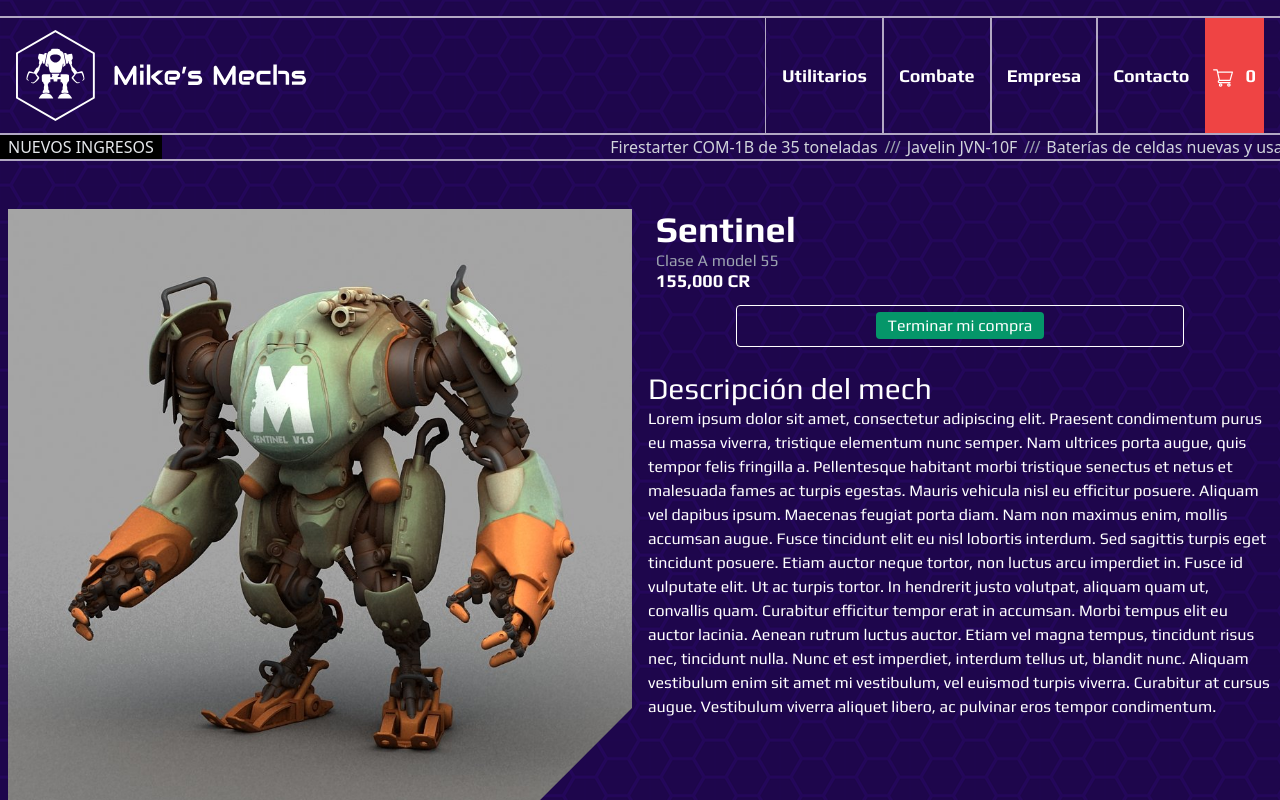
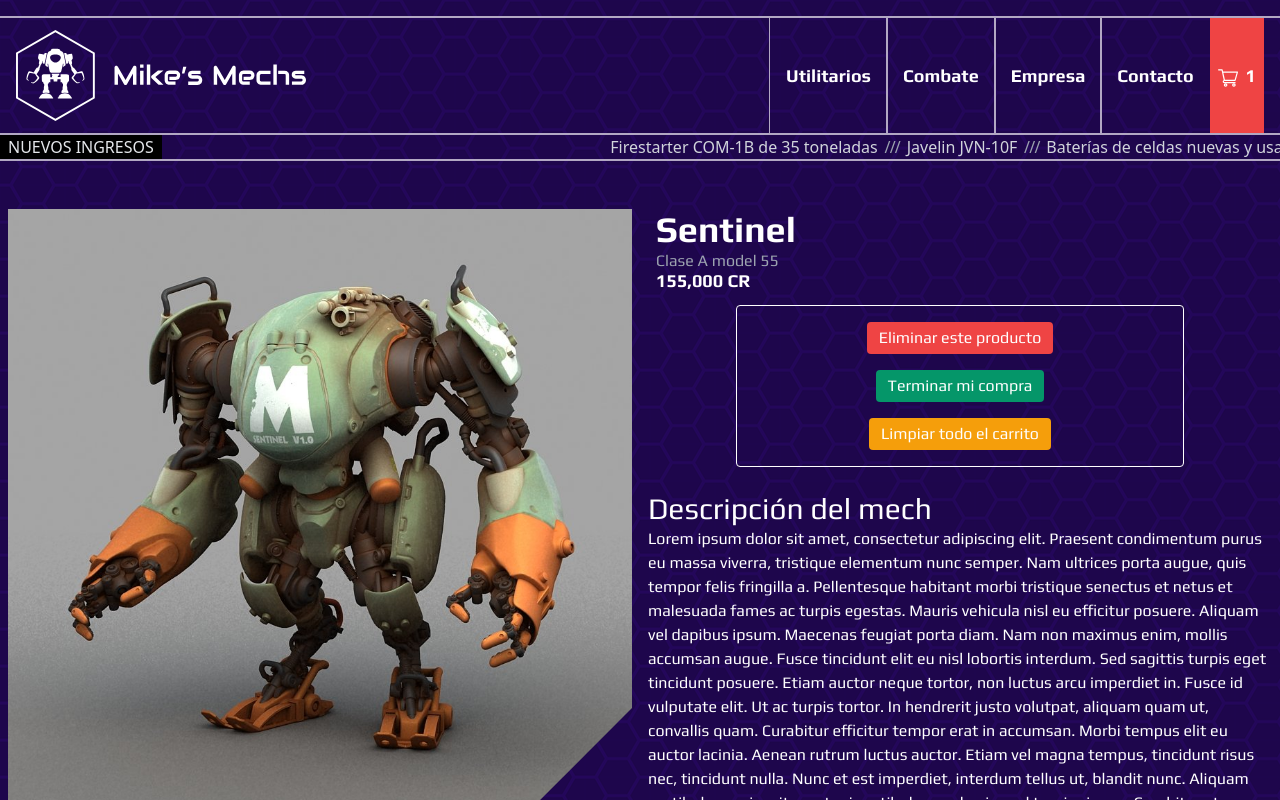
Before and after one commit to eliasdorigoni/coderhouse-desafio-ecommerce, a React (Create React App) app: page /item/1 in a window 1280 px wide. Both pictures are taken after a click on the button "Agregar al carrito". Shown: the top 800 px of the page. Built offline with nearby package versions, Linux system fonts and the light colour scheme.

Commit message:
Agrega context para carrito.

```diff
--- a/src/App.js
+++ b/src/App.js
@@ -1,5 +1,4 @@
 import { BrowserRouter, Switch, Route } from 'react-router-dom'
-import { useState } from 'react'
 import Header from './components/Header'
 import ItemListContainer from './components/ItemListContainer'
 import Services from './components/Services'
@@ -9,11 +8,13 @@ import RecentProducts from './components/RecentProducts'
 import AboutUs from './components/AboutUs'
 import ContactUs from './components/ContactUs'
 import CartContainer from './components/CartContainer'
+import CartProvider from './components/CartProvider'
 import './App.css'
 
 const App = () => {
 
     return (
+        <CartProvider>
             <BrowserRouter>
                 <Header itemCount={0} />
                 <RecentProducts />
@@ -68,6 +69,7 @@ const App = () => {
 
                 <Footer />
             </BrowserRouter>
+        </CartProvider>
     )
 }
 
--- /dev/null
+++ b/src/components/CartContext.js
@@ -0,0 +1,7 @@
+import { createContext } from 'react'
+
+const CartContext = createContext()
+
+export default CartContext
+
+export const { Consumer, Provider } = CartContext
--- /dev/null
+++ b/src/components/CartProvider.js
@@ -0,0 +1,75 @@
+import { useState } from 'react'
+import { Provider } from './CartContext'
+
+const CartProvider = ({children}) => {
+    const [items, setItems] = useState([])
+
+    const addItem = (itemId, quantity) =>
+    {
+        if (isInCart(itemId)) {
+            // Este caso nunca se puede dar porque el botón de agregar al carrito
+            // queda oculta después de agregar un producto.
+            // Pero el desafío es el desafío...
+            console.log('Error: el producto ya fue agregado.')
+            return
+        }
+
+        setItems([...items, {id: itemId, quantity: quantity}])
+    }
+
+    const removeItem = (itemId) =>
+        setItems(items.filter(item => item.id !== itemId))
+
+    const clear = () =>
+    {
+        setItems([])
+    }
+
+    const isInCart = (id) =>
+        items.filter(item => item.id === id).length === 1
+
+    const getQuantityForProduct = (id) =>
+    {
+        if (items.length === 0) {
+            return 0
+        }
+
+        const found = items.find(item => item.id === id)
+        return found ? found.quantity : 0
+    }
+
+    const getTotalQuantity = () => {
+        if (items.length === 0) {
+            return 0
+        }
+
+        if (items.length === 1) {
+            return items[0].quantity
+        } else {
+            return items.reduce((sum, item) => {
+                if (typeof sum === 'object') {
+                    sum = sum.quantity
+                }
+                return sum + item.quantity
+            })
+        }
+    }
+
+    const providerValues = {
+        items: items,
+        addItem: addItem,
+        removeItem: removeItem,
+        clear: clear,
+        isInCart: isInCart,
+        getQuantityForProduct: getQuantityForProduct,
+        getTotalQuantity: getTotalQuantity,
+    }
+
+    return (
+        <Provider value={providerValues}>
+            {children}
+        </Provider>
+    )
+}
+
+export default CartProvider
--- a/src/components/CartWidget.js
+++ b/src/components/CartWidget.js
@@ -1,6 +1,17 @@
-const CartWidget = ({ itemCount }) =>
-    <>
-        <img src="/svg/shopping-cart.svg" className="w-5 inline-block align-middle mr-2" alt="Carrito" /> <span>{itemCount}</span>
-    </>
+import { useContext } from 'react'
+import CartContext from './CartContext'
+
+const CartWidget = () => {
+    let context = useContext(CartContext)
+
+    return (
+        <>
+            <img className="w-5 inline-block align-middle mr-2"
+                src="/svg/shopping-cart.svg"
+                alt="Carrito" />
+            <span>{context.getTotalQuantity()}</span>
+        </>
+    )
+}
 
 export default CartWidget
--- a/src/components/ItemCount.js
+++ b/src/components/ItemCount.js
@@ -1,6 +1,6 @@
 import {useState} from 'react'
 
-const ItemCount = ({stock, initial, onAdd}) => {
+const ItemCount = ({id, stock, initial, onAdd}) => {
     const [amount, setAmount] = useState(parseInt(initial))
 
     const incrementAmount = () => {
@@ -17,7 +17,7 @@ const ItemCount = ({stock, initial, onAdd}) => {
 
     const addToCart = () => {
         if (stock > 0) {
-            onAdd(amount)
+            onAdd(id, amount)
         }
     }
 
--- a/src/components/ItemDetail.js
+++ b/src/components/ItemDetail.js
@@ -1,32 +1,54 @@
-import { useState } from 'react'
+import { useState, useContext } from 'react'
 import { Link } from 'react-router-dom'
 import ItemCount from './ItemCount'
+import CartContext from './CartContext'
 
 const ItemDetail = ({ item }) => {
-    const [amount, setAmount] = useState(0)
-
+    let context = useContext(CartContext)
     if (typeof item === 'undefined') {
         return (
             <span className="loader"></span>
         )
     }
 
-    if (Object.keys(item).length === 0 && item.constructor === Object) {
+    if (item && Object.keys(item).length === 0 && item.constructor === Object) {
         return (
             <p>El producto que estás buscando no existe.</p>
         )
     }
 
-    const onAddToCart = (e) => {
-        setAmount(e)
-    }
-
     const priceFormatter = new Intl.NumberFormat('en-US', { style: 'decimal' });
 
-    const checkoutButton = (<div className="border-1 border-white rounded text-center mb-6 py-2 max-w-md mx-auto">
-        <Link className="bg-green-600 active:bg-green-500 rounded px-3 py-1"
-            to="/cart">Terminar mi compra</Link>
-    </div>)
+    const counterComponent = (
+        <ItemCount
+            id={item.id}
+            stock={item.stock}
+            initial={item.stock > 0 ? 1 : 0}
+            onAdd={context.addItem} />
+    )
+    const checkoutButton = (
+        <>
+            <div className="border-1 border-white rounded text-center mb-6 py-2 max-w-md mx-auto">
+                <button type="button"
+                    onClick={() => context.removeItem(item.id)}
+                    className="bg-red-500 active:bg-red-400 rounded px-3 py-1 inline-block m-2"
+                    >Eliminar este producto</button>
+
+                <br />
+
+                <Link className="bg-green-600 active:bg-green-500 rounded px-3 py-1 inline-block m-2"
+                    to="/cart">Terminar mi compra</Link>
+
+                <br />
+
+                <button type="button"
+                    onClick={context.clear}
+                    className="bg-yellow-500 active:bg-yellow-300 rounded px-3 py-1 inline-block m-2"
+                    >Limpiar todo el carrito</button>
+            </div>
+
+        </>
+    )
 
     return (
         <div key={item.id}>
@@ -46,8 +68,9 @@ const ItemDetail = ({ item }) => {
                             {priceFormatter.format(item.price)} CR
                         </p>
 
-                        { amount === 0 && <ItemCount stock={item.stock} initial={item.stock > 1 ? 1 : 0} onAdd={onAddToCart} /> }
-                        { amount > 0 && checkoutButton}
+                        { context.getQuantityForProduct(item.id) === 0
+                            ? counterComponent
+                            : checkoutButton }
                     </div>
 
                     <h3 className="text-3xl">Descripción del mech</h3>
```
Lines whose indentation alone changed are shown as unchanged.
